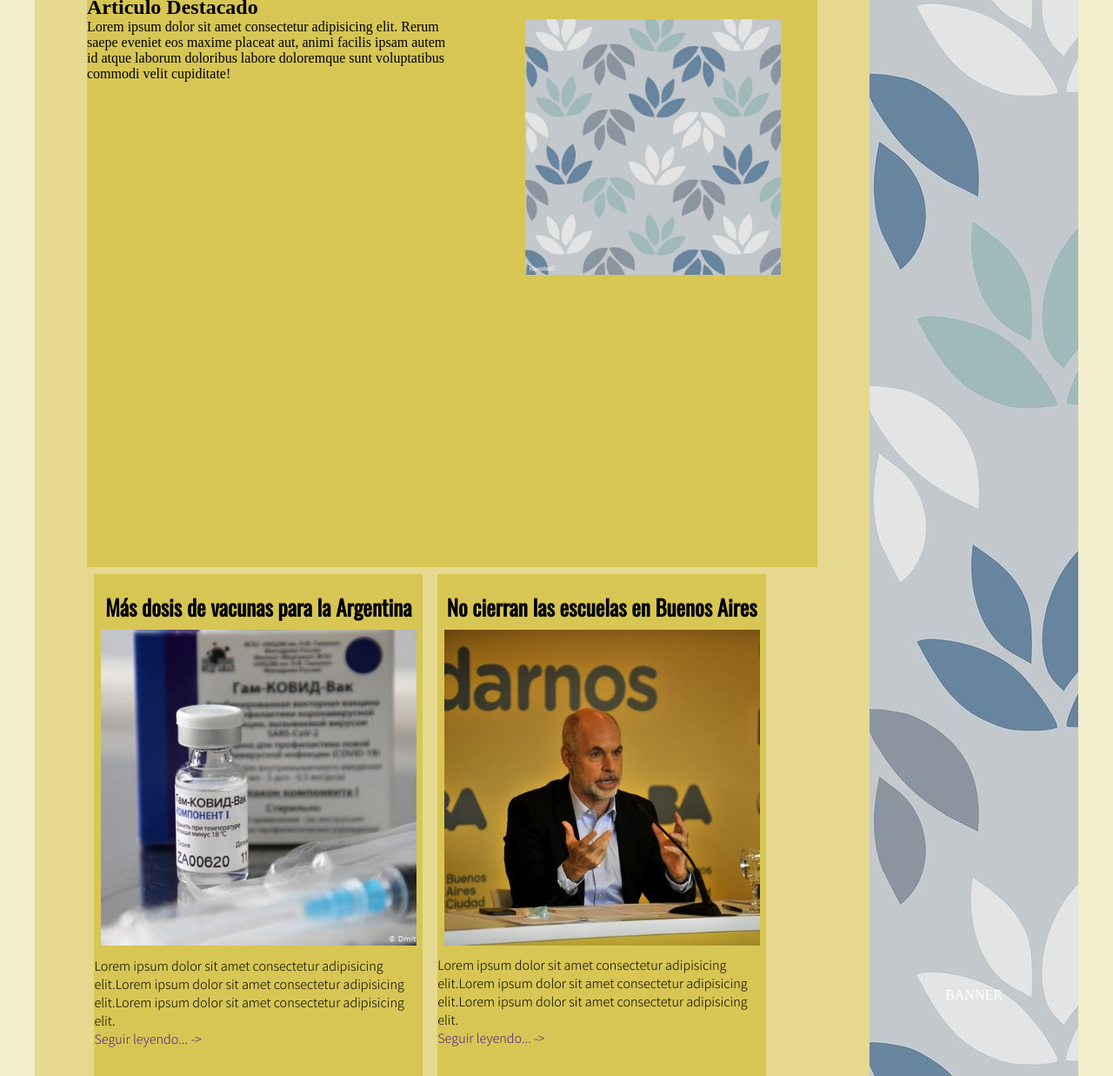
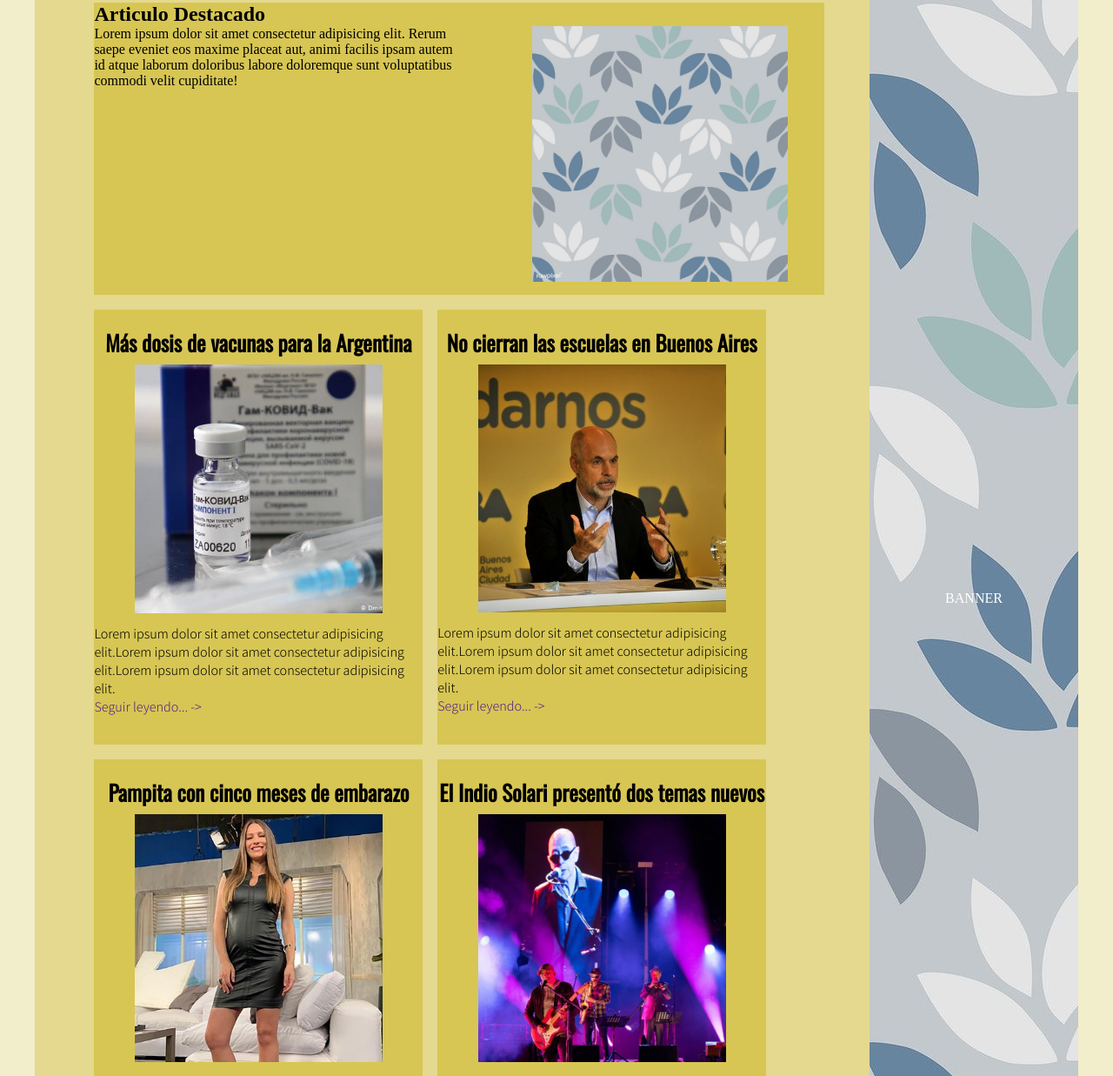
Before and after one commit to sazcoaga/webmaster, a plain HTML site: page ejercicio2/index.html in a window 1280 px wide. Shown: the part 300-1537 px from the top of the page at 87% size. Drawn offline with nearby package versions, Linux system fonts and the light colour scheme.

Commit message:
mas arreglos

```diff
--- a/ejercicio2/index.html
+++ b/ejercicio2/index.html
@@ -54,7 +54,7 @@
         <article class="articuloPrincipal">
 
             <h2 class ="tituloPrincipal">
-                Pampita ya tiene cinco meses de embarazo
+                Pampita con cinco meses de embarazo
             </h2>
             <figure ><img class="imagenPrincipal" src="./imagenes/pampita.jpg" alt="Pampita"></figure>
             <p>Lorem ipsum dolor sit amet consectetur adipisicing elit.Lorem ipsum dolor sit amet consectetur adipisicing elit.Lorem ipsum dolor sit amet consectetur adipisicing elit.</p>
--- a/ejercicio2/style.css
+++ b/ejercicio2/style.css
@@ -69,17 +69,19 @@ section{
 
 /*ARTICULO DESTACADO*/
 #destacado{
-    padding:0;
-    margin: 0;
+
+    margin: 1%;
     width: 100%;
     background-color: rgba(215, 198, 84, 1);
     padding-bottom: 40%;
+    max-height: 200px;
     overflow: hidden;
 
 }
 #destacado img{
     float: right;
   width: 40%;
+
   padding-right: 5%;
 
 
@@ -100,7 +102,8 @@ section{
     padding-bottom: 5%;
     background-color: rgba(215, 198, 84,1);
     margin: 1%;
-
+    height: auto;
+    max-height: 500px;
     overflow: hidden;
 
 }
@@ -115,8 +118,14 @@ section{
 
 .imagenPrincipal{
     width: 100%;
-    max-width: 500px;
+    max-width: 300px;
     padding: 2%;
+
+
+}
+
+figure{
+    text-align: center;
 }
 
 .seguirLeyendo{
@@ -130,7 +139,7 @@ section{
     width: 20%;
     background-image: url(./imagenes/banner.jpg);
     margin-top: 5%;
-    padding: 100% 0;
+    padding: 62% 0;
     text-align: center;
     color: white;
 }
@@ -158,11 +167,6 @@ footer a:hover{
 
 
 
-
-
-
-
-
 #contenido{
     max-width: 1200px;
     margin-left: auto;
```
